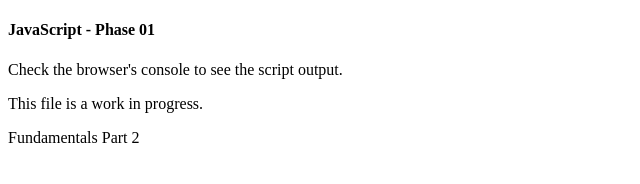
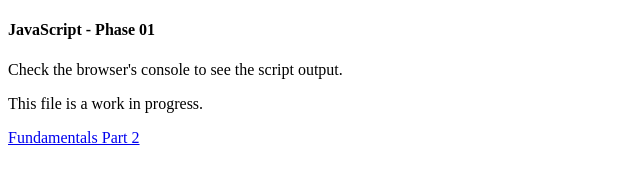
Before and after one commit to DrummerProg0512/my-javascript-cheatsheets, a plain HTML site: page index.html in a window 1280 px wide. Shown: the whole page, without its empty margins (0-640 px from the left). Drawn offline with Linux system fonts and the light colour scheme.

Commit message:
Link corrected

```diff
--- a/index.html
+++ b/index.html
@@ -10,7 +10,7 @@
     <p>Check the browser's console to see the script output.</p>
     <p>This file is a work in progress.</p>
 
-    <href="FundPart2.html">Fundamentals Part 2</a>
+    <a href="FundPart2.html">Fundamentals Part 2</a>
     <script src="scripts/Phase01.js"></script>
 </body>
 </html>
```
